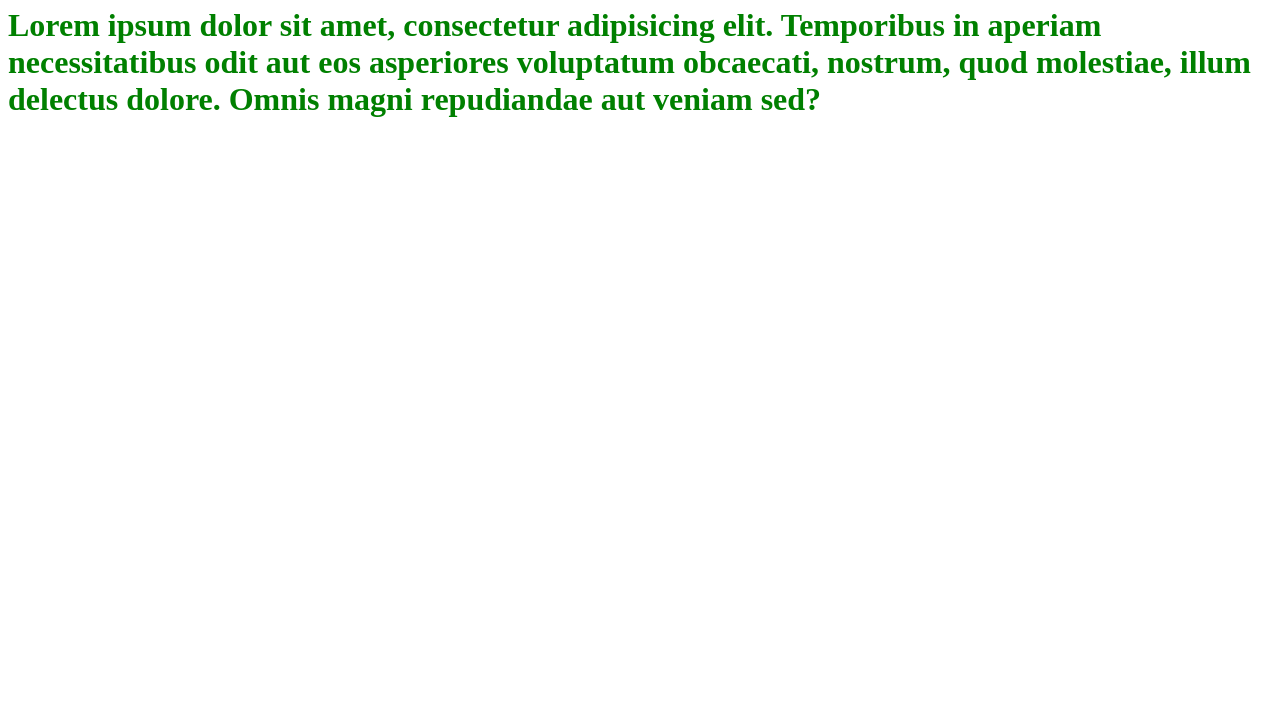
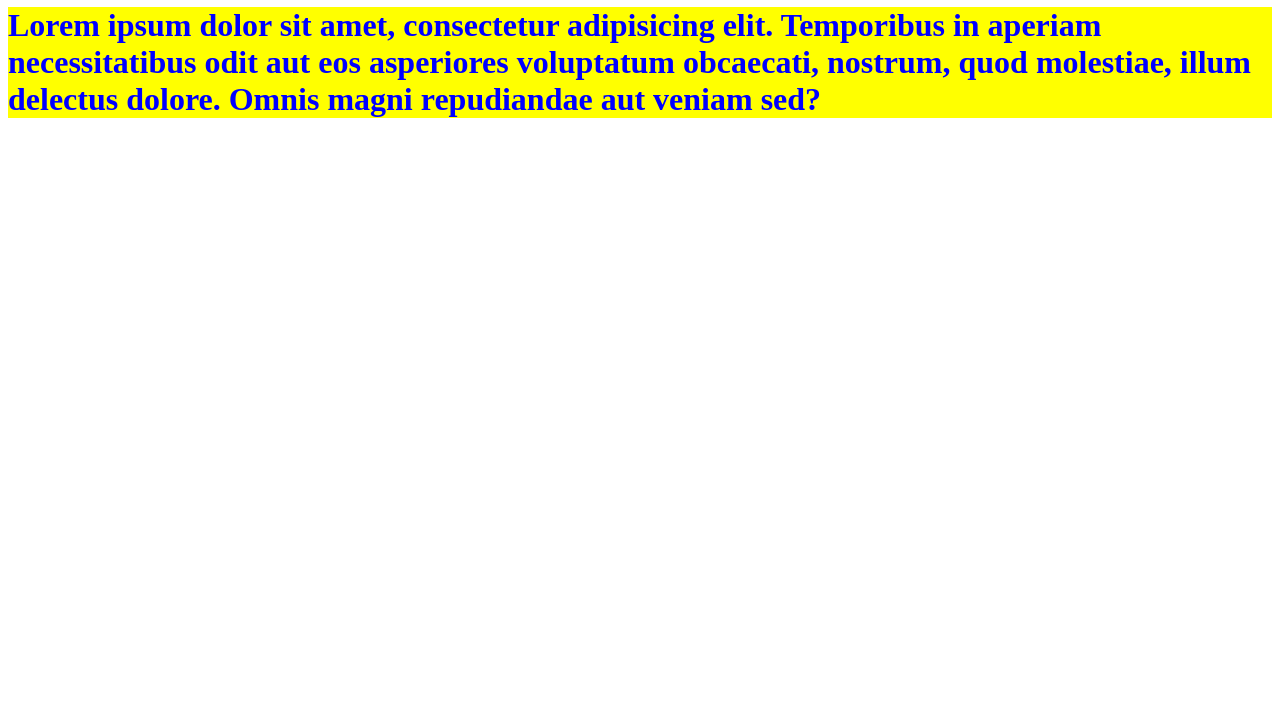
Before and after one commit to epmubashira325-bot/git_hub_sample, a plain HTML site: page index.html in a window 1280 px wide. Shown: the part 73-800 px from the top of the page. Drawn offline with Linux system fonts and the light colour scheme.

Commit message:
background color changes

```diff
--- a/style.css
+++ b/style.css
@@ -1,4 +1,6 @@
 h1
 {
-    color:green
+    color:blue;
+
+    background-color: yellow;
 }
```
